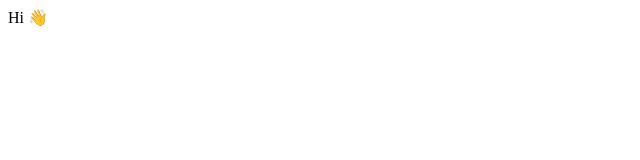
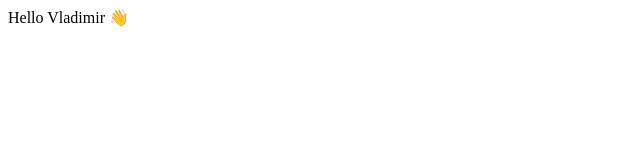
Before and after one commit to dankmolot/tptlive, a plain HTML site: page index.html in a window 1280 px wide. Shown: the whole page, without its empty margins (0-640 px from the left). Drawn offline with Linux system fonts and the light colour scheme.

Commit message:
Hello Vladimir

```diff
--- a/index.html
+++ b/index.html
@@ -6,6 +6,6 @@
     <title>Document</title>
 </head>
 <body>
-    Hi 👋
+    Hello Vladimir 👋
 </body>
 </html>
```
